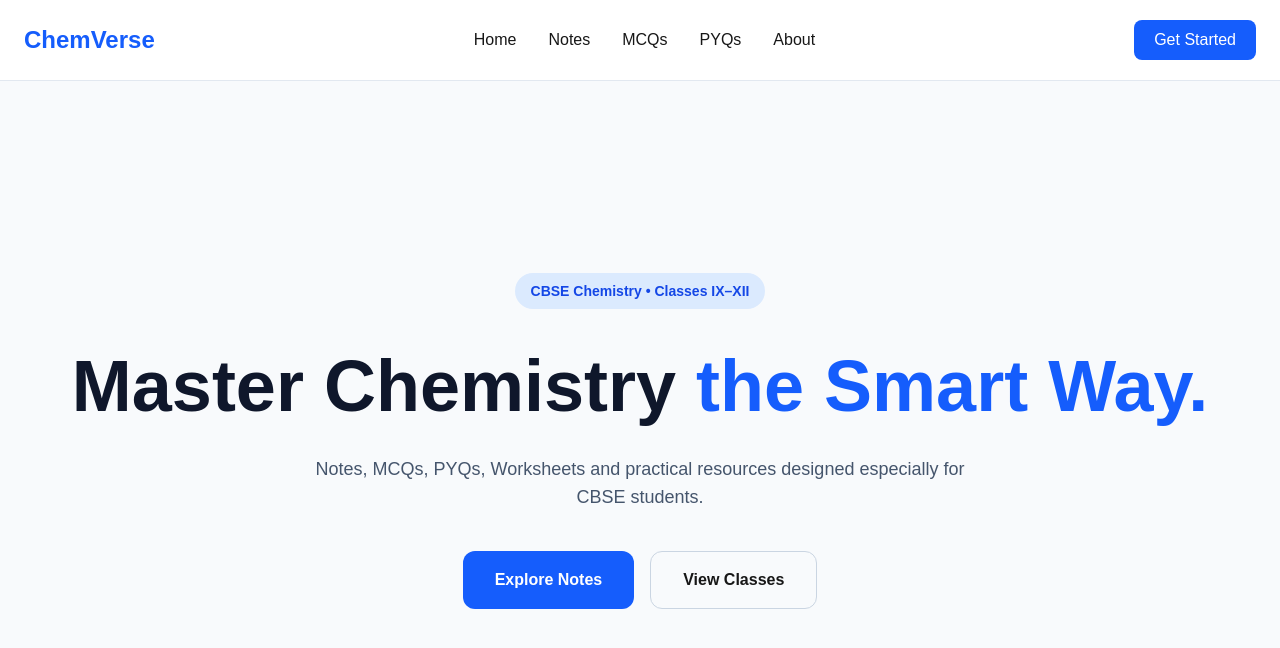
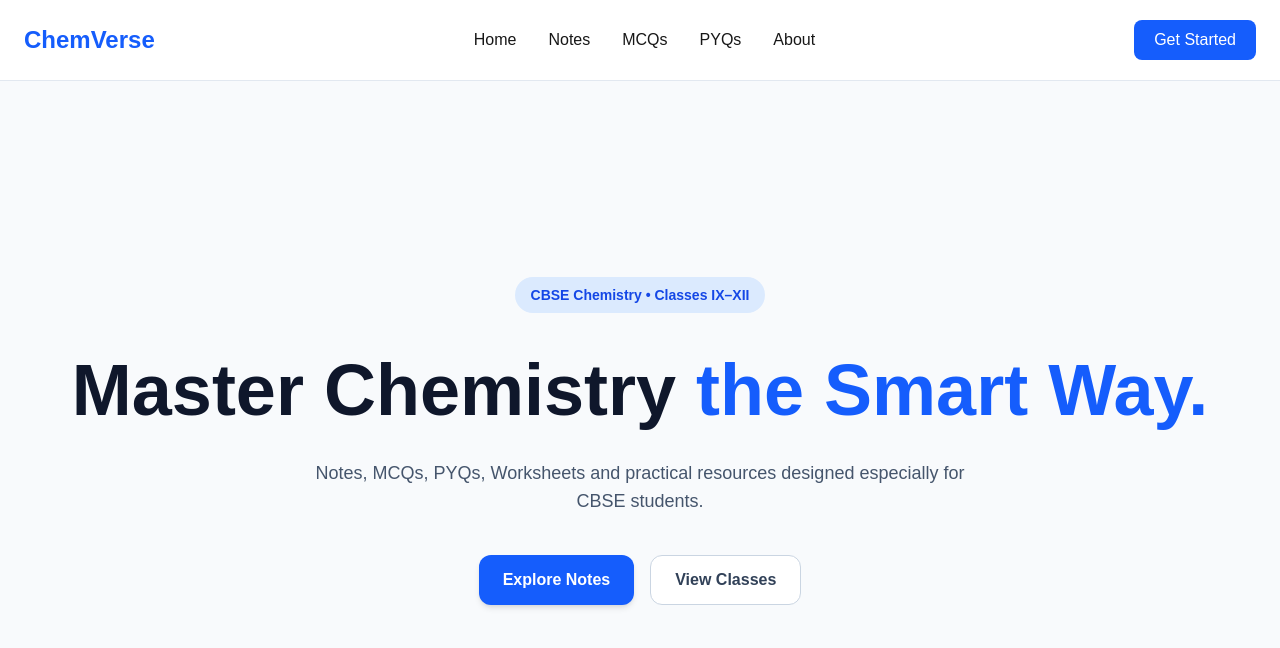
Before and after one commit to Avdesh9545/chemverse, a Next.js app: page / in a window 1280 px wide. Shown: the top 648 px of the page. Built offline with nearby package versions, Linux system fonts and the light colour scheme.

Commit message:
feat: create reusable button component

```diff
--- a/components/home/Hero.tsx
+++ b/components/home/Hero.tsx
@@ -1,3 +1,4 @@
+import Button from "@/components/ui/Button";
 export default function Hero() {
   return (
     <section className="bg-slate-50">
@@ -17,14 +18,12 @@ export default function Hero() {
         </p>
 
         <div className="mt-10 flex gap-4">
-          <button className="rounded-xl bg-blue-600 px-8 py-4 font-semibold text-white hover:bg-blue-700">
-            Explore Notes
-          </button>
+  <Button>Explore Notes</Button>
 
-          <button className="rounded-xl border border-slate-300 px-8 py-4 font-semibold hover:bg-slate-100">
-            View Classes
-          </button>
-        </div>
+  <Button variant="secondary">
+    View Classes
+  </Button>
+</div>
       </div>
     </section>
   );
--- /dev/null
+++ b/components/ui/Button.tsx
@@ -0,0 +1,25 @@
+type ButtonProps = {
+  children: React.ReactNode;
+  variant?: "primary" | "secondary";
+};
+
+export default function Button({
+  children,
+  variant = "primary",
+}: ButtonProps) {
+  const base =
+    "rounded-xl px-6 py-3 font-semibold transition-all duration-300";
+
+  const variants = {
+    primary:
+      "bg-blue-600 text-white hover:bg-blue-700 shadow-md",
+    secondary:
+      "border border-slate-300 bg-white text-slate-700 hover:bg-slate-100",
+  };
+
+  return (
+    <button className={`${base} ${variants[variant]}`}>
+      {children}
+    </button>
+  );
+}
```
